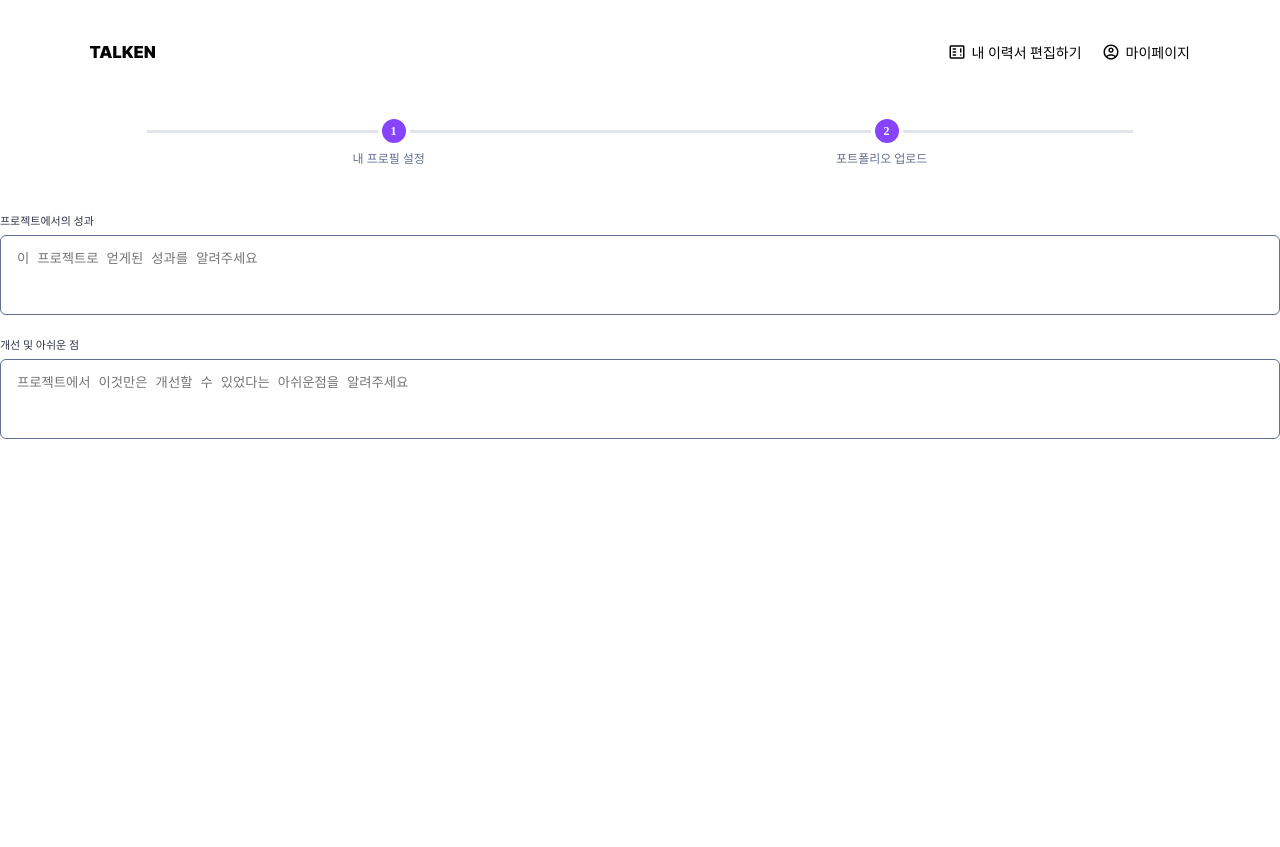
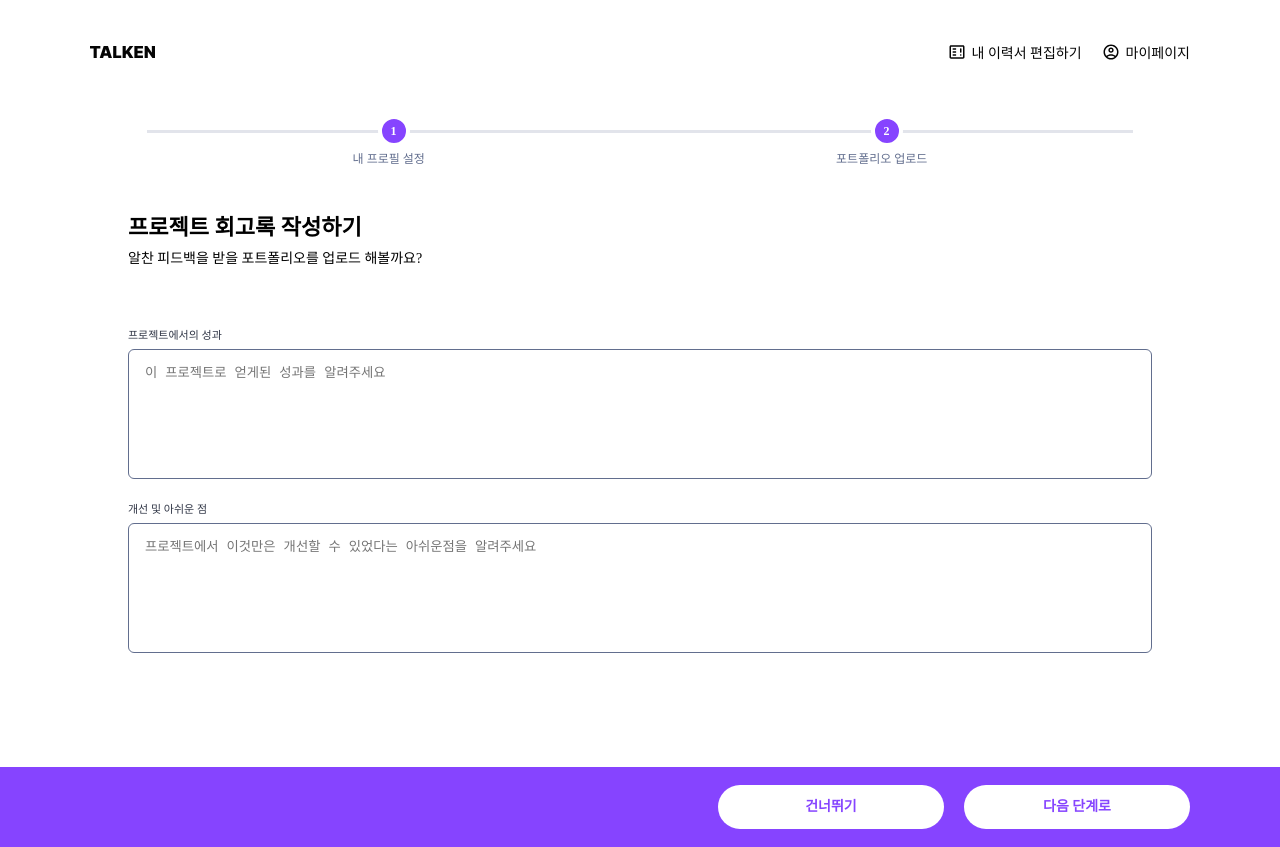
Before and after one commit to starting-front/gunyongbok, a React (Vite) app: page /profile/improvements in a window 1280 px wide. Before the commit the page ends 800 px from the top, so only its background shows below. Built offline with nearby package versions, Linux system fonts and the light colour scheme.

Commit message:
회고록 마지막 작성페이지 뷰단 디자인

```diff
--- a/src/components/Memoir/ProjectImprovements.tsx
+++ b/src/components/Memoir/ProjectImprovements.tsx
@@ -1,5 +1,17 @@
 // CSS
 import styled from "styled-components";
+
+// Components
+import ResumeFooterTitle from "../Resume/ResumFooterTitle";
+import ResumeHeader from "../Header/ResumeHeader";
+
+const ImprovementwWrap = styled.div`
+  max-width: 1024px;
+  margin: 0 auto;
+  padding: 0 20px;
+  display: flex;
+  flex-direction: column;
+`;
 
 const ImprovementContainer = styled.div`
   position: relative;
@@ -34,7 +46,7 @@ const ImprovementLabel = styled.label`
 
 const ImprovementTextarea = styled.textarea`
   width: 100%;
-  height: 80px;
+  height: 130px;
   padding: 12px 12px 12px 16px;
   box-sizing: border-box;
   border-radius: 6px;
@@ -54,7 +66,12 @@ const ImprovementTextarea = styled.textarea`
 
 const ProjectImprovements = () => {
   return (
-    <div>
+    <>
+      <ImprovementwWrap>
+        <ResumeHeader
+          MainTitle="프로젝트 회고록 작성하기"
+          SubTitle="알찬 피드백을 받을 포트폴리오를 업로드 해볼까요?"
+        />
         <ImprovementContainer>
           <ImprovementLabel>프로젝트에서의 성과</ImprovementLabel>
           <ImprovementTextarea placeholder="이 프로젝트로 얻게된 성과를 알려주세요" />
@@ -63,7 +80,14 @@ const ProjectImprovements = () => {
           <ImprovementLabel>개선 및 아쉬운 점</ImprovementLabel>
           <ImprovementTextarea placeholder="프로젝트에서 이것만은 개선할 수 있었다는 아쉬운점을 알려주세요" />
         </ImprovementContainer>
-    </div>
+      </ImprovementwWrap>
+      <ResumeFooterTitle
+        title="다음 단계로"
+        nextTitle="건너뛰기"
+        next={false}
+        onClick={() => console.log(1)}
+      />
+    </>
   );
 };
 
--- a/src/pages/Profile/Improvement.tsx
+++ b/src/pages/Profile/Improvement.tsx
@@ -1,5 +1,3 @@
-import { useEffect } from "react";
-
 // Custom Hooks
 import useAcitivity from "../../hooks/useActivity";
 
```
Lines whose indentation alone changed are shown as unchanged.
